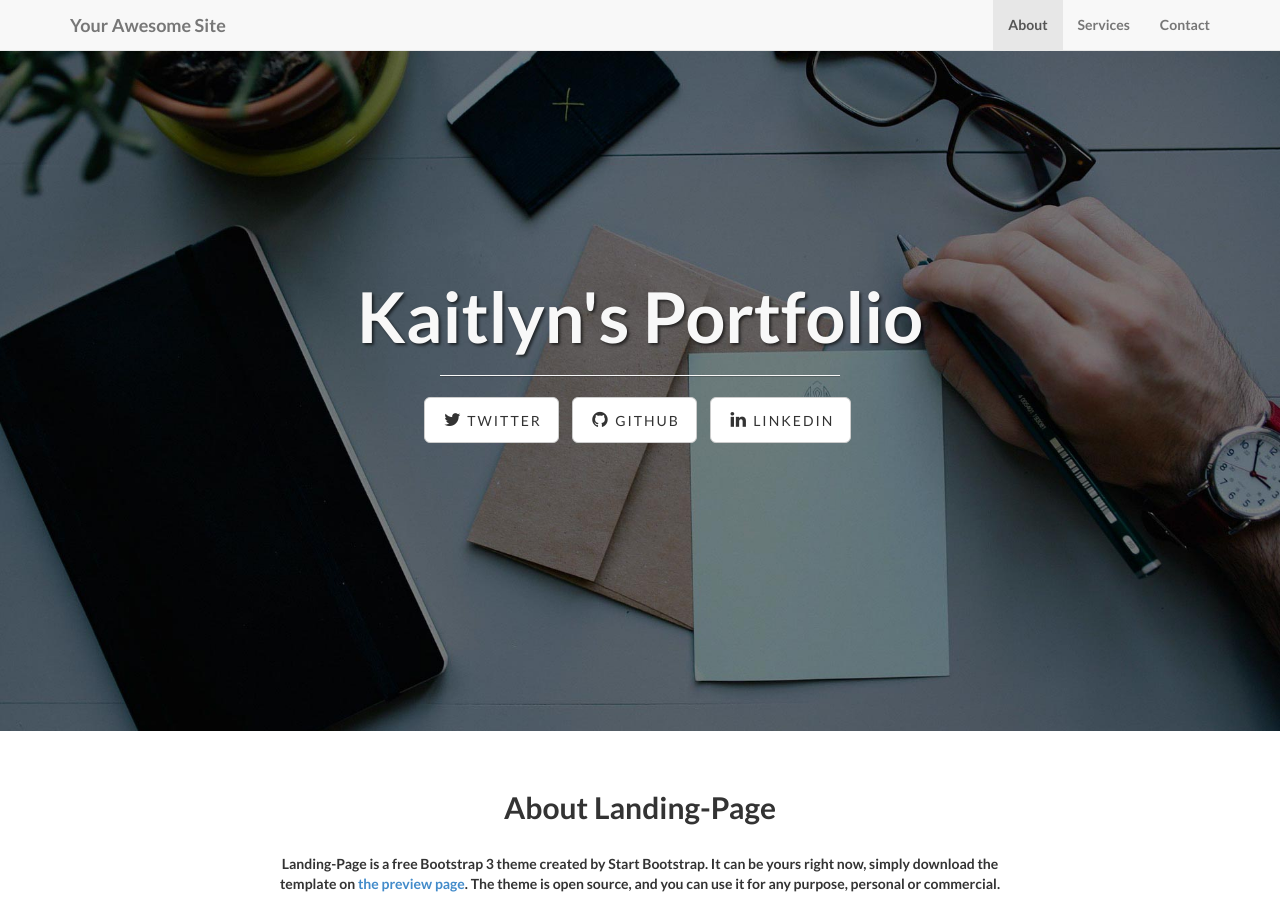
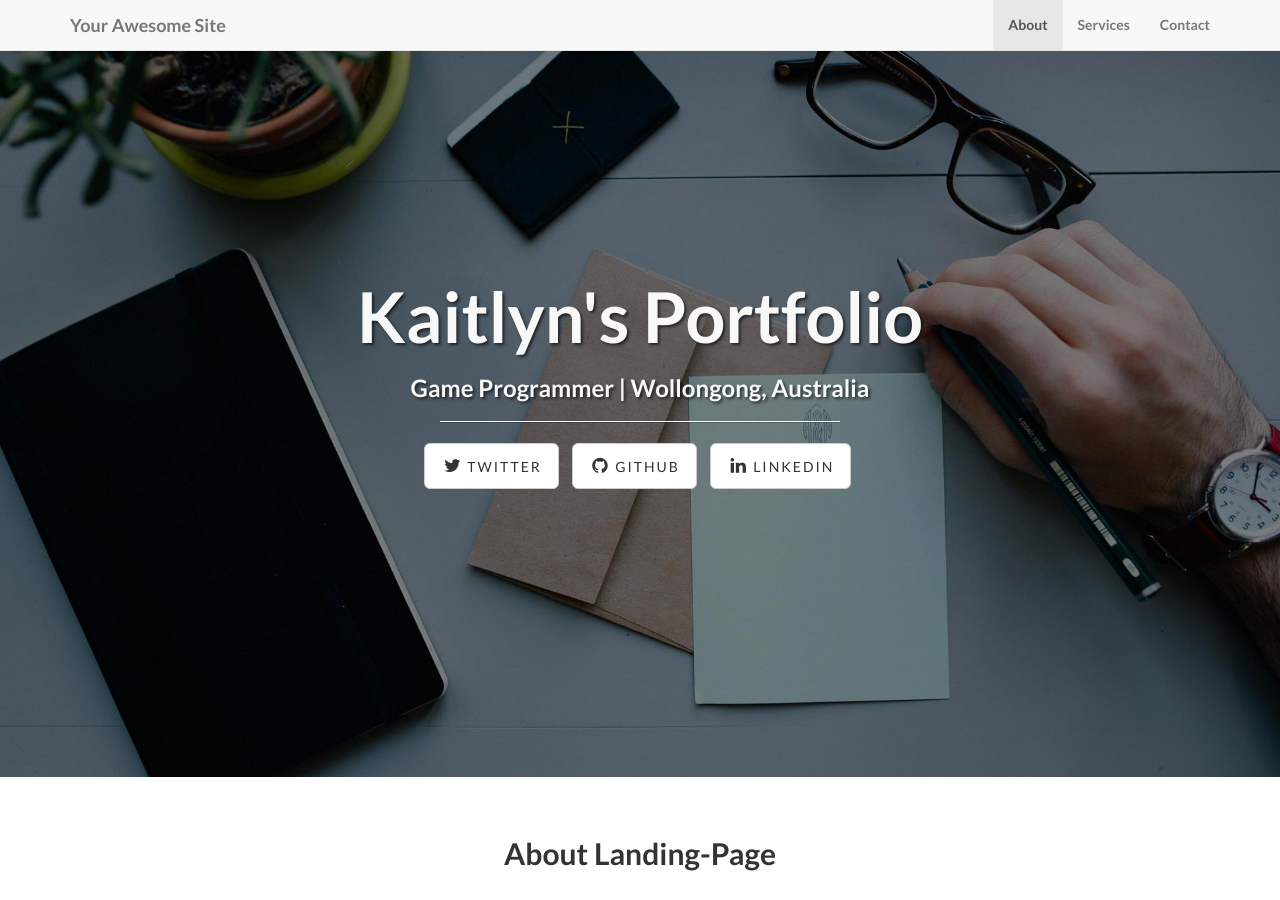
Before and after one commit to kaitlynm1/kaitlynm1.github.io, a Jekyll site: the page built from index.html, in a window 1280 px wide and 900 px high. Built offline with Jekyll 4.4.1, drawn with Linux system fonts in a browser that asks for light colours.

Commit message:
subtitle added

```diff
--- a/index.html
+++ b/index.html
@@ -1,4 +1,5 @@
 ---
 layout: default
 title: Kaitlyn's Portfolio
+subTitle: Game Programmer | Wollongong, Australia
 ---
```
